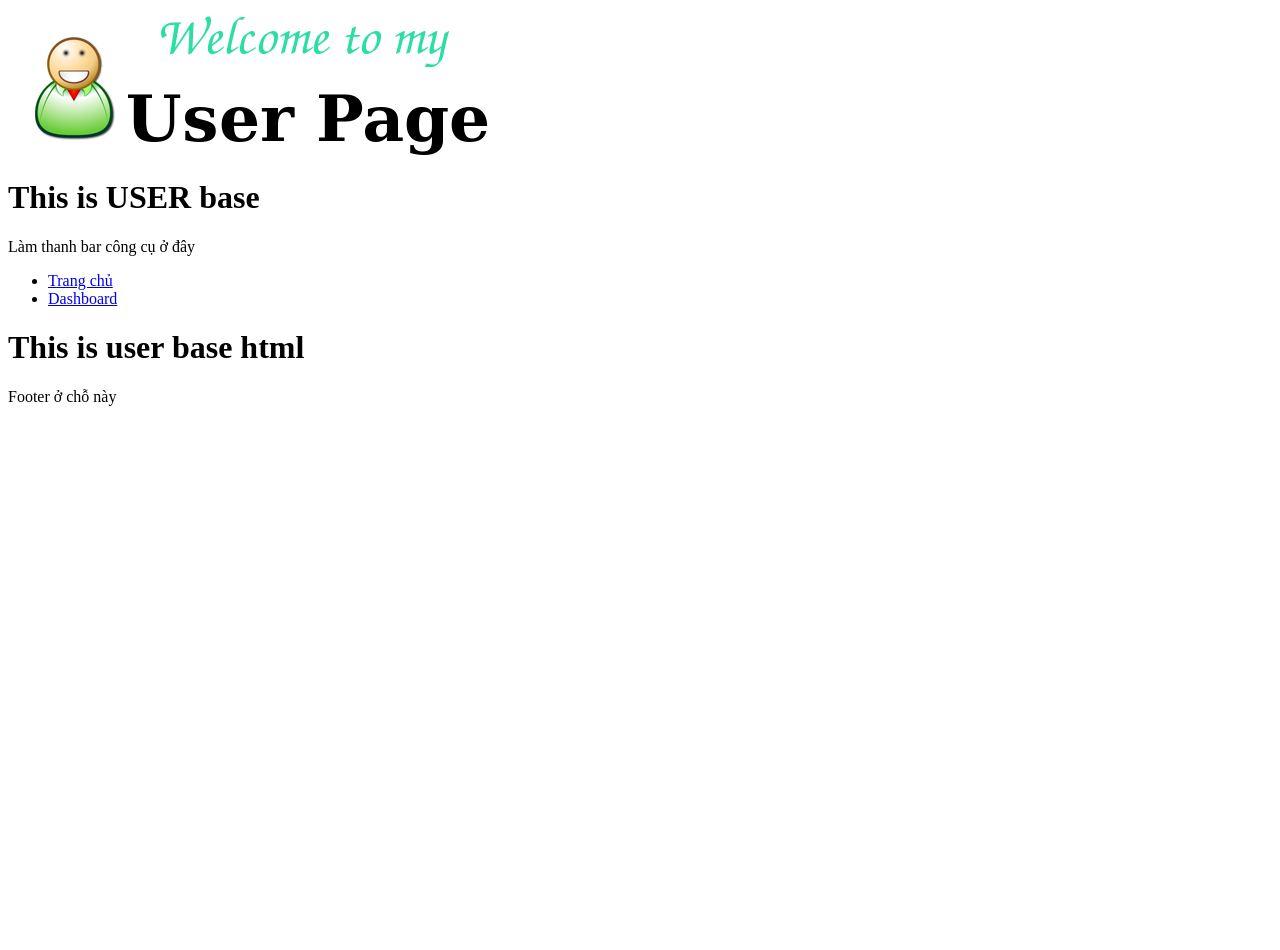
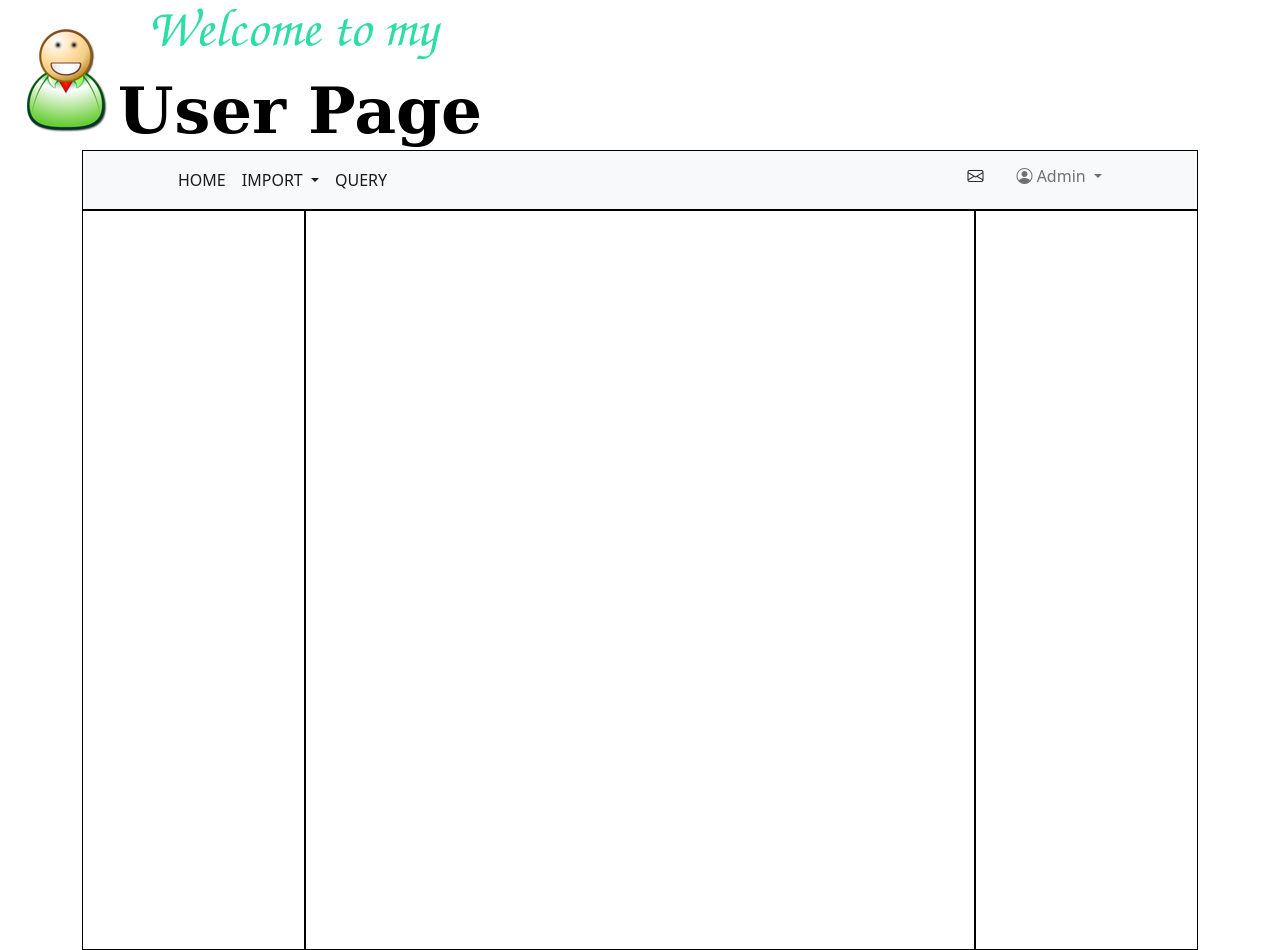
Before and after one commit to leehus65a5/project1, a Python web app: template app/user/templates/user/test.html in a window 1280 px wide. Before the commit the page ends 406 px from the top, so only its background shows below. Run offline with Jinja, Linux system fonts and the light colour scheme; the template is opened without the code that fills it, so the values that code supplies are empty.

Commit message:
trung commit 16h14 21/12

```diff
--- /dev/null
+++ b/app/user/static/css/base.css
@@ -0,0 +1,42 @@
+*{
+    padding: 0;
+    margin: 0;
+}
+
+.container {
+    margin: 0;
+    padding: 0;
+    display: grid;
+    min-height: 100vh;
+    grid-template-columns: repeat(5,20%);
+    grid-template-rows: 60px 1.5fr 1.5fr 1.5fr;
+    grid-template-areas:
+  "nav nav nav nav  nav"
+  "left main main main  right"
+  "left main main main  right"
+  "left main main main  right";
+
+}
+
+nav {
+    grid-area: nav;
+    border: 1px solid black;
+}
+
+main {
+    padding: 10px;
+    overflow: auto;
+    position: static;
+    grid-area: main;
+     border: 1px solid black;
+}
+
+.left {
+    grid-area: left;
+     border: 1px solid black;
+}
+
+.right {
+    grid-area: right;
+     border: 1px solid black;
+}
--- a/app/user/templates/user/base.html
+++ b/app/user/templates/user/base.html
@@ -3,34 +3,97 @@
     <meta charset="UTF-8">
     <meta http-equiv="X-UA-Compatible" content="IE=edge">
     <meta name="viewport" content="width=device-width, initial-scale=1.0">
-	{%block title%}
+    <link rel="stylesheet" href="/user/static/css/base.css">
+    <link rel="stylesheet" href="https://cdn.jsdelivr.net/npm/bootstrap-icons@1.10.2/font/bootstrap-icons.css">
+    <link rel="stylesheet" href="https://cdn.jsdelivr.net/npm/bootstrap@5.2.3/dist/css/bootstrap.min.css">
+
+    {% block title %}
         <title>Datamanger</title>
-	{%endblock%}
+    {% endblock %}
 </head>
 <body>
-	<img src="{{url_for('user.static', filename = 'pictures/user-banner.png')}}" alt="Banner">
-	<h1>This is USER base</h1>
-	<nav>
-		<p>Làm thanh bar công cụ ở đây</p>
-		<ul>
-			{%if g.user%}
-			<p>Tài Khoản: {{g.user.User.username}} </p>
-			<p>ID: {{ g.user.User.id }}</p>
-			<p>Trạng thái đăng nhập thành công</p>
-			<li><a href="{{url_for('logout')}}">Đăng xuất</a></li>
-			{%endif%}
+<img src="{{ url_for('user.static', filename = 'pictures/user-banner.png') }}" alt="Banner">
+{#<h1>This is USER base</h1>#}
+
+<div class="container">
+    {#    <nav>#}
+    {#        <p>Làm thanh bar công cụ ở đây</p>#}
+    {#        <ul>#}
+    {#            {% if g.user %}#}
+    {#                <p>Tài Khoản: {{ g.user.User.username }} </p>#}
+    {#                <p>ID: {{ g.user.User.id }}</p>#}
+    {#                <p>Trạng thái đăng nhập thành công</p>#}
+    {#                <li><a href="{{ url_for('logout') }}">Đăng xuất</a></li>#}
+    {#            {% endif %}#}
+    {#        </ul>#}
+    {#        <ul>#}
+    {#            <li><a href="{{ url_for('index') }}"> Trang chủ</a></li>#}
+    {#            <li><a href="{{ url_for('user.dashboard') }}"> Dashboard</a></li>#}
+    {#        </ul>#}
+    {#    </nav>#}
+    <nav class="navbar navbar-expand-lg bg-light" style="padding-left: 75px; padding-right: 75px;">
+        <div class="container-fluid">
+            <button class="navbar-toggler" type="button" data-bs-toggle="collapse"
+                    data-bs-target="#navbarSupportedContent" aria-controls="navbarSupportedContent"
+                    aria-expanded="false" aria-label="Toggle navigation">
+                <span class="navbar-toggler-icon"></span>
+            </button>
+            <div class="collapse navbar-collapse" id="navbarSupportedContent">
+                <ul class="navbar-nav me-auto mb-2 mb-lg-0">
+                    <li class="nav-item">
+                        <a class="nav-link active" aria-current="page" href="#">HOME</a>
+                    </li>
+                    <li class="nav-item dropdown">
+                        <a class="nav-link dropdown-toggle active" href="#" role="button" data-bs-toggle="dropdown"
+                           aria-expanded="false">
+                            IMPORT
+                        </a>
+                        <ul class="dropdown-menu">
+                            <li><a class="dropdown-item" href="#">Nhập dữ liệu</a></li>
+                            <li>
+                                <hr class="dropdown-divider">
+                            </li>
+                            <li><a class="dropdown-item" href="#">Upload File</a></li>
                         </ul>
-		<ul>
-			<li><a href="{{url_for('index')}}"> Trang chủ</a></li>
-			<li><a href="{{url_for('user.dashboard')}}"> Dashboard</a></li>
+                    </li>
+                    <li class="nav-item">
+                        <a class="nav-link active" href="#">QUERY</a>
+                    </li>
                 </ul>
+                <ul class="navbar-nav mr-auto mb-2 mb-lg-0">
+                    <li class="nav-item" style="padding-right: 25px;">
+                        <i class="bi bi-envelope"></i>
+                    </li>
+                    <li class="nav-item dropdown">
+                        <a class="nav-link dropdown-toggle" href="#" role="button" data-bs-toggle="dropdown"
+                           aria-expanded="false" style="padding-top: 0;">
+                            <i class="bi bi-person-circle"></i> Admin
+                        </a>
+                        <ul class="dropdown-menu">
+                            <li><a class="dropdown-item" href="#">Thông tin</a></li>
+                            <li>
+                                <hr class="dropdown-divider">
+                            </li>
+                            <li><a class="dropdown-item" href="#">Đăng xuất</a></li>
+                        </ul>
+                    </li>
+                </ul>
+            </div>
+        </div>
     </nav>
-	<h1>This is user base html</h1>
 
-	{%block content%}
-	{%endblock%}
-	<footer>
-		<p>Footer ở chỗ này</p>
-	</footer>
+    {#    <h1>This is user base html</h1>#}
+    <div class="left"></div>
+    <div class="right"></div>
+    <main>
+        {% block content %}{% endblock %}
+    </main>
+    {#    <footer>#}
+    {#        <p>Footer ở chỗ này</p>#}
+    {#    </footer>#}
+</div>
+<script src="https://cdn.jsdelivr.net/npm/bootstrap@5.2.3/dist/js/bootstrap.bundle.min.js"
+        integrity="sha384-kenU1KFdBIe4zVF0s0G1M5b4hcpxyD9F7jL+jjXkk+Q2h455rYXK/7HAuoJl+0I4"
+        crossorigin="anonymous"></script>
 </body>
 </html>
--- a/app/user/templates/user/test.html
+++ b/app/user/templates/user/test.html
@@ -1,36 +1,62 @@
 {% extends 'user/base.html' %}
 
-{%block content%}
+{% block content %}
 
     {% if datas %}
+        <link rel="stylesheet" type="text/css" href="/admin/static/css/bootstrapTable.css">
 
+        <link href="/admin/static/css/table.css" rel="stylesheet">
         <form method="POST">
             <p>
                 <input type="submit" value="Toàn bộ bảng" name="all">
                 <input type="submit" value="Lưu file csv" name="save">
             </p>
-	<br>
+            {#	<br>#}
             <input type="text" name="start" placeholder="start"/>
             <input type="text" name="stop" placeholder="stop"/>
+            <br>
+            <div>
                 {% for i in listkey %}
-	<input type="checkbox" name="{{i}}" id="{{i}}"/>
-	<label for="{{i}}">{{i}}</label>
-	{%endfor%}
+                    <input type="checkbox" name="{{ i }}" id="{{ i }}"/>
+                    <label for="{{ i }}">{{ i }}</label>
+                {% endfor %}
                 <input type="submit"/>
+            </div>
         </form>
 
-<table>
+        <script type="text/javascript" charset="utf8" src="https://code.jquery.com/jquery-3.6.0.min.js"></script>
+        <script type="text/javascript" charset="utf8"
+                src="https://cdn.datatables.net/1.10.25/js/jquery.dataTables.js"></script>
+        <script type="text/javascript" charset="utf8"
+                src="/admin/static/js/bootstrapTable.js"></script>
+
+
+        <table id="data">
             {% for data in datas %}
                 <tr>
-		<td>{{data.DEPT}}</td>
-		<td>{{data.PERM}}</td>
-		<td>{{data.GAMMA}}</td>
-		<td>{{data.POROSITY}}</td>
-		<td>{{data.FLUVIALFACIES}}</td>
-		<td>{{data.NETGROSS}}</td>
+                    <td>{{ data.DEPT }}</td>
+                    <td>{{ data.PERM }}</td>
+                    <td>{{ data.GAMMA }}</td>
+                    <td>{{ data.POROSITY }}</td>
+                    <td>{{ data.FLUVIALFACIES }}</td>
+                    <td>{{ data.NETGROSS }}</td>
                 </tr>
             {% endfor %}
         </table>
-{%endif%}
+        <script>
+            $(document).ready(function () {
+                $('#data').DataTable({
+                    columns: [
+                        {orderable: true, searchable: true},
+                        {searchable: true},
+                        {orderable: false, searchable: false},
+                        {orderable: false, searchable: false},
+                        {orderable: false, searchable: false},
+                        {orderable: false, searchable: false},
+                    ],
+                });
+            });
+        </script>
+    {% endif %}
 
-{%endblock%}
+{% endblock %}
```
Also changed, not shown: app/admin/templates/admin/manage.html (+3 -4 lines). Lines whose indentation alone changed are shown as unchanged.
